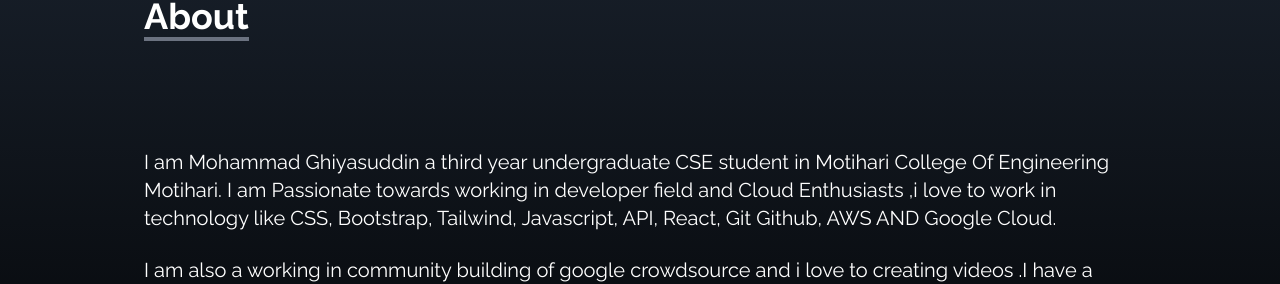
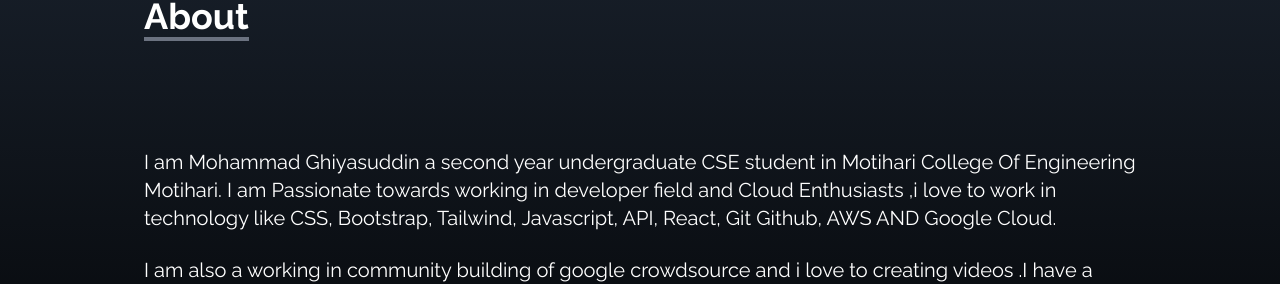
Before and after one commit to Mohammad-Ghiyasuddin/my-portfolio, a React (Create React App) app: page / in a window 1280 px wide. Shown: the part 1046-1330 px from the top of the page. Built offline with nearby package versions, Linux system fonts and the light colour scheme.

Commit message:
Update About.jsx

```diff
--- a/src/components/About.jsx
+++ b/src/components/About.jsx
@@ -9,7 +9,7 @@ const About = () => {
             <div className="pb-8">
                <p className="text-4xl font-bold inline border-b-4 border-gray-500">About</p>
             </div>
-            <p className="text-xl mt-20">I am Mohammad Ghiyasuddin a third year undergraduate
+            <p className="text-xl mt-20">I am Mohammad Ghiyasuddin a second year undergraduate
                 CSE student in Motihari College Of Engineering Motihari.
                 I am Passionate towards working in developer field and Cloud Enthusiasts ,i love
                 to work in technology like CSS, Bootstrap, Tailwind, Javascript,
```
